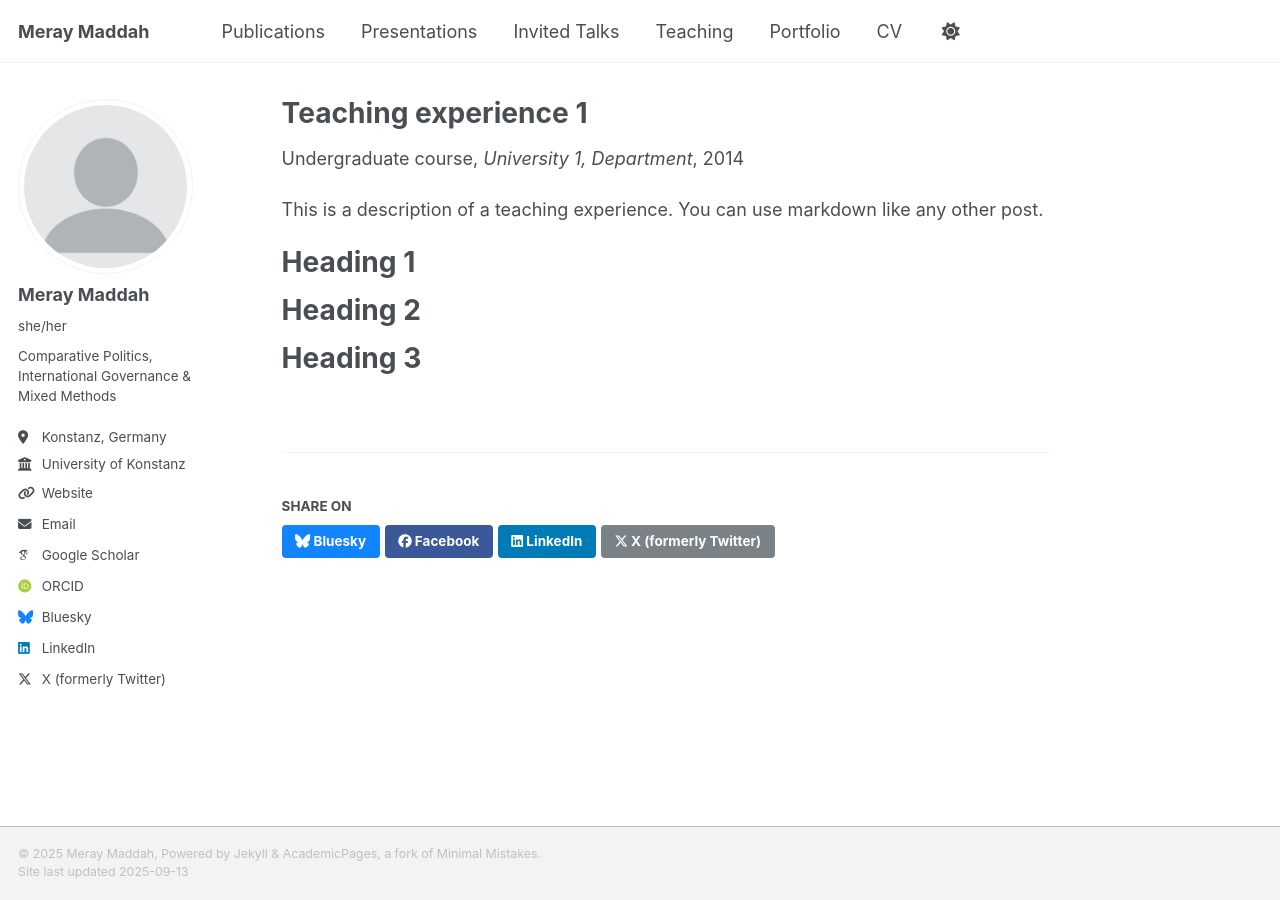
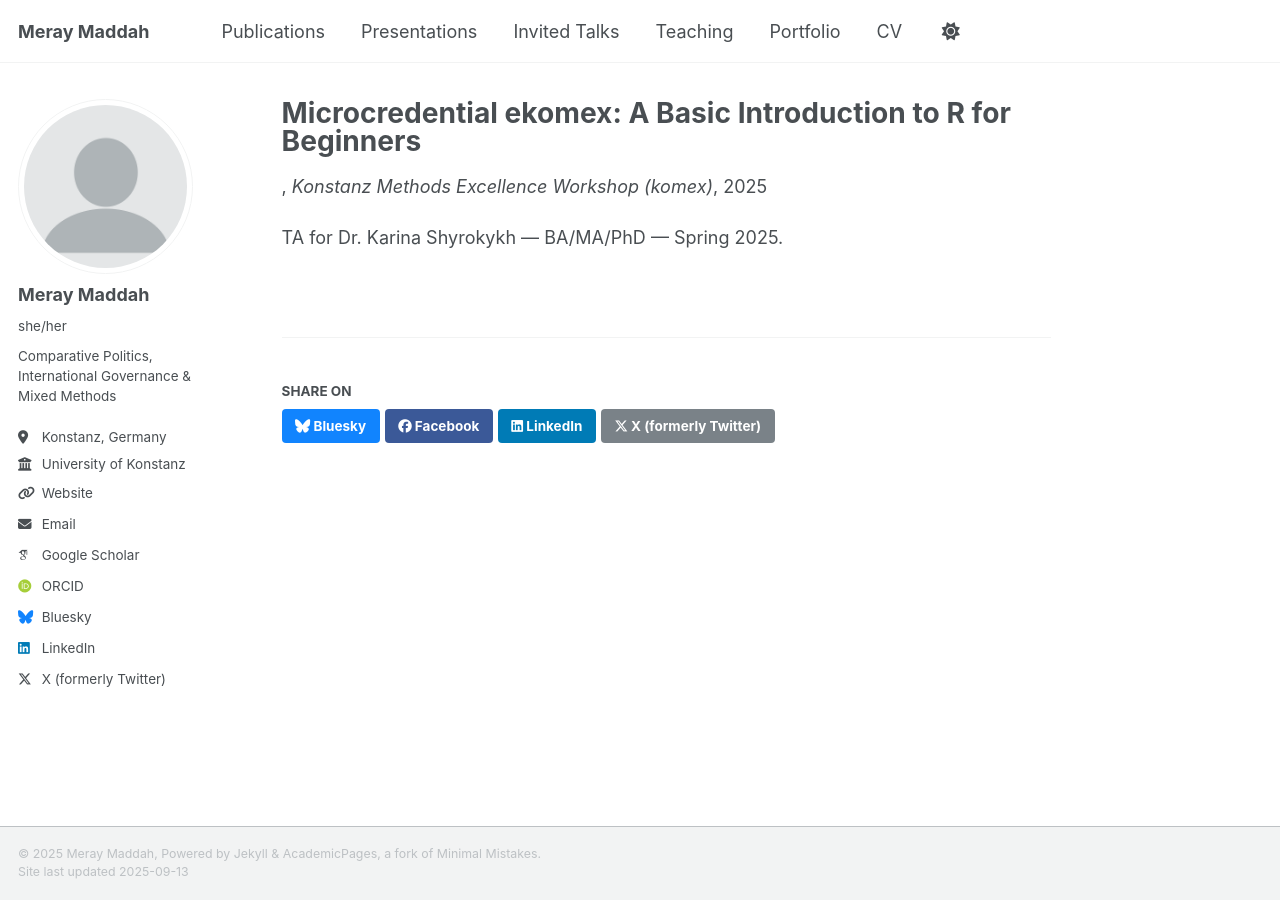
Before and after one commit to MerayMaddah/meraymaddah.github.io, a Jekyll site: the page built from _teaching/2014-spring-teaching-1.md, in a window 1280 px wide. Built offline with Jekyll 4.4.1, drawn with Linux system fonts in a browser that asks for light colours; some web fonts are replaced; a script that is not in the unit is left out; a file with an impossible date is left out.

Commit message:
Update 2014-spring-teaching-1.md

```diff
--- a/_teaching/2014-spring-teaching-1.md
+++ b/_teaching/2014-spring-teaching-1.md
@@ -1,20 +1,10 @@
 ---
-title: "Teaching experience 1"
+title: "Microcredential ekomex: A Basic Introduction to R for Beginners"
 collection: teaching
-type: "Undergraduate course"
-permalink: /teaching/2014-spring-teaching-1
-venue: "University 1, Department"
-date: 2014-01-01
-location: "City, Country"
+permalink: /teaching/2025-spring-komex-r-intro
+date: 2025-03-01
+venue: "Konstanz Methods Excellence Workshop (komex)"
+location: "Konstanz, Germany"
 ---
 
-This is a description of a teaching experience. You can use markdown like any other post.
-
-Heading 1
-======
-
-Heading 2
-======
-
-Heading 3
-======
+TA for Dr. Karina Shyrokykh — BA/MA/PhD — Spring 2025.
```
